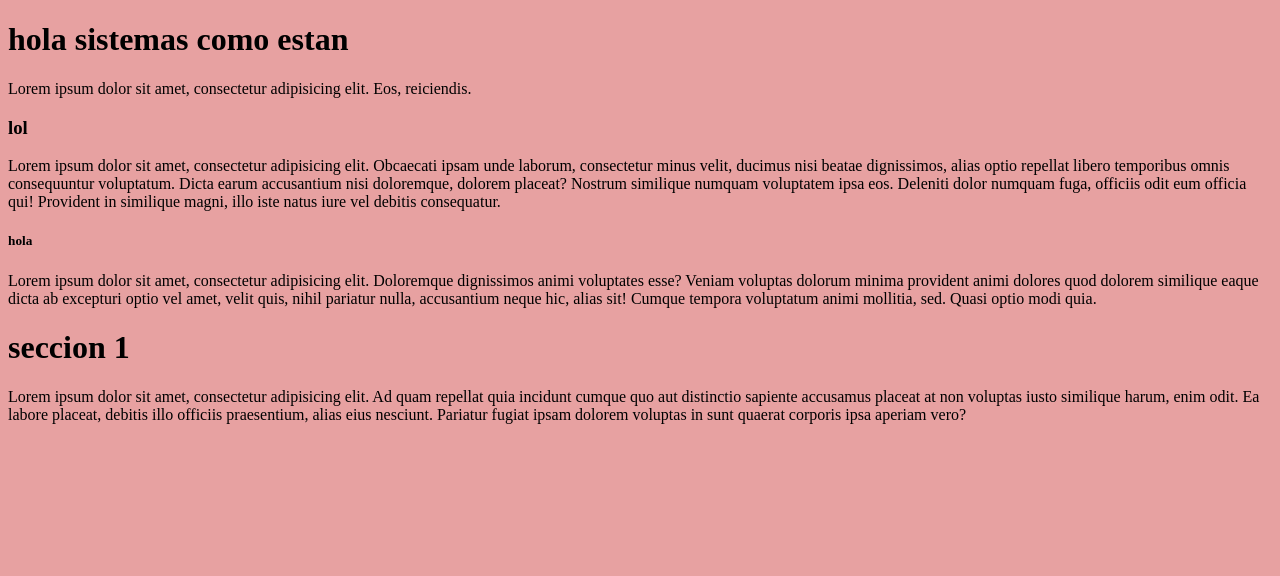
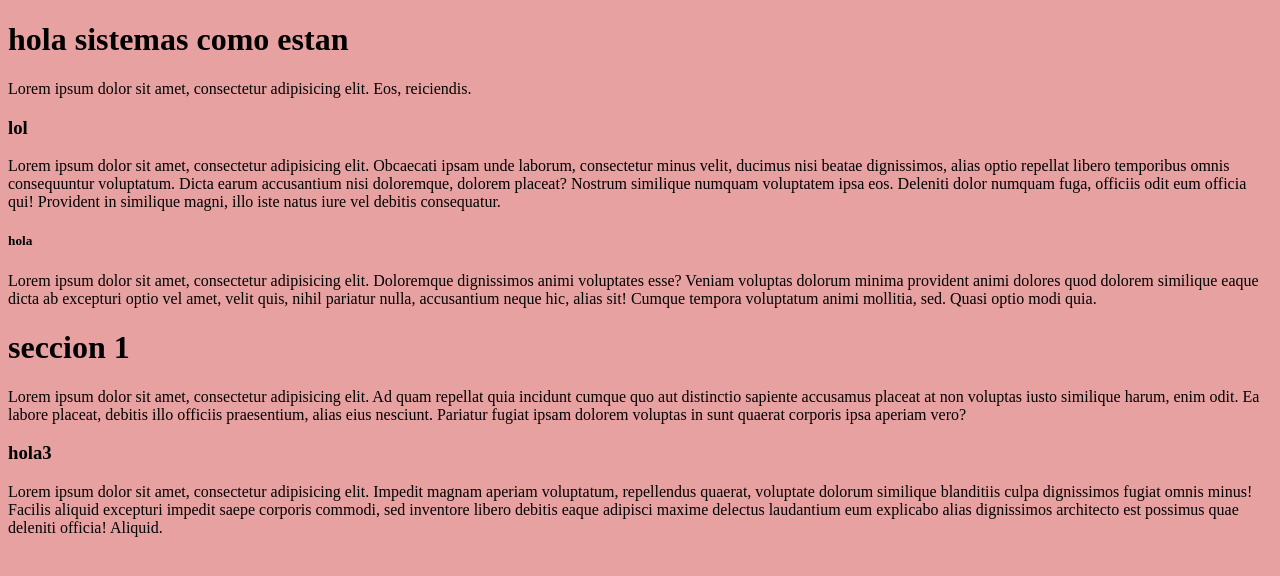
Before and after one commit to GermanCastroVilchez/tareas-automatizadas_linux, a plain HTML site: page index.html in a window 1280 px wide. Drawn offline with Linux system fonts and the light colour scheme.

Commit message:
commit automatico

```diff
--- a/index.html
+++ b/index.html
@@ -21,5 +21,9 @@
 				Lorem ipsum dolor sit amet, consectetur adipisicing elit. Ad quam repellat quia incidunt cumque quo aut distinctio sapiente accusamus placeat at non voluptas iusto similique harum, enim odit. Ea labore placeat, debitis illo officiis praesentium, alias eius nesciunt. Pariatur fugiat ipsam dolorem voluptas in sunt quaerat corporis ipsa aperiam vero?
 			</section>
 		</div>
+		<div>
+			<h3>hola3</h3>
+			<p>Lorem ipsum dolor sit amet, consectetur adipisicing elit. Impedit magnam aperiam voluptatum, repellendus quaerat, voluptate dolorum similique blanditiis culpa dignissimos fugiat omnis minus! Facilis aliquid excepturi impedit saepe corporis commodi, sed inventore libero debitis eaque adipisci maxime delectus laudantium eum explicabo alias dignissimos architecto est possimus quae deleniti officia! Aliquid.</p>
+		</div>
 	</body>
 </html>
```
